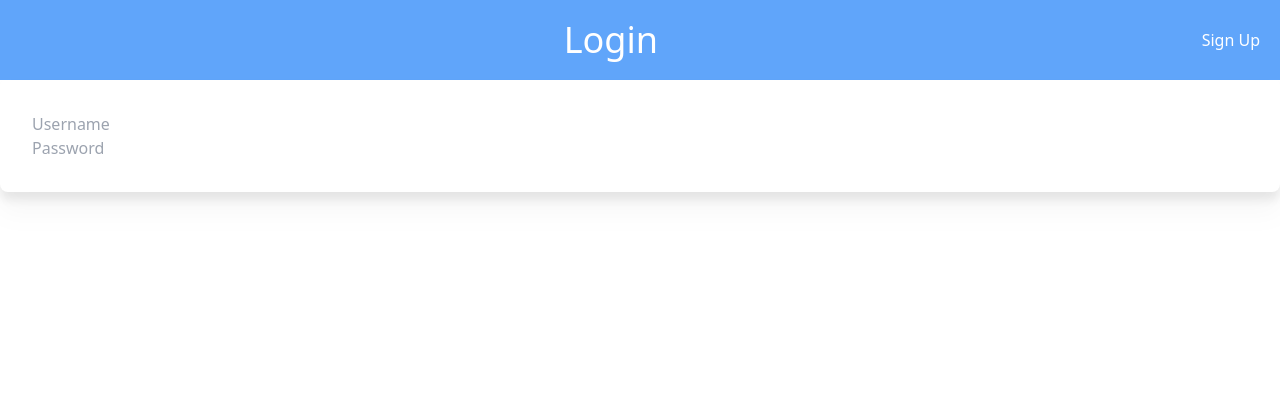
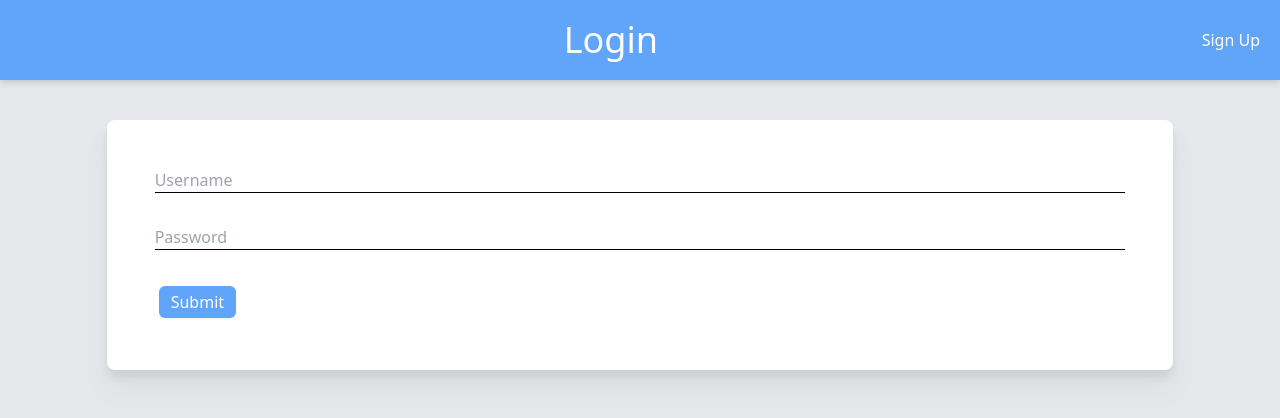
Before and after one commit to nicholasr74/TODO-App, a React (Create React App) app: page /login in a window 1280 px wide. Shown: the top 418 px of the page. Built offline with nearby package versions, Linux system fonts and the light colour scheme.

Commit message:
login successful

```diff
--- a/src/index.css
+++ b/src/index.css
@@ -10,22 +10,10 @@ body {
     sans-serif;
   -webkit-font-smoothing: antialiased;
   -moz-osx-font-smoothing: grayscale;
+  background-color: gainsboro;
 }
 
 code {
   font-family: source-code-pro, Menlo, Monaco, Consolas, 'Courier New',
     monospace;
 }
-
-
-input{
-  /* className="border-b border-gray-500 focus:border-indigo-500 focus:outline-none" */
-  border-bottom: solid black 1px;
-
-}
-
-label{
-  display: flex;
-  flex-direction: column;
-  align-items: start;
-}
--- a/src/pages/Login.css
+++ b/src/pages/Login.css
@@ -1,3 +1,20 @@
 @tailwind base;
 @tailwind components;
 @tailwind utilities;
+
+
+input{
+    /* className="border-b border-gray-500 focus:border-indigo-500 focus:outline-none" */
+    border-bottom: solid black 1px;
+    width: 100%;
+
+  }
+
+
+label{
+    display: flex;
+    flex-direction: column;
+    align-items: start;
+    padding: 1em;
+    width: 100%;
+}
--- a/src/pages/Login.js
+++ b/src/pages/Login.js
@@ -1,32 +1,89 @@
 import React from 'react';
 import './Login.css'
+import { useState } from 'react';
 // import ReactDOM from 'react-dom/client';
 
 
 
 
 function Login(){
+    const [username, setUsername] = useState("");
+    const [password, setPassword] = useState("");
+    const [accessToken, setAccesToken] = useState("");
+
+    const handleUsernameChange = (e) => {
+        setUsername(e.target.value);
+    };
+
+    const handlePasswordChange = (e) => {
+        setPassword(e.target.value);
+    };
+
+    const handleLogin = async (e) => {
+        e.preventDefault();
+
+        let credentials = {
+            username: username,
+            password: password,
+        };
+
+        console.log(JSON.stringify(credentials))
+
+        try{
+            const response = await fetch('https://todo-api-is14.onrender.com/login', {
+                method: "POST",
+                headers: {'Content-type': 'application/json'},
+                body: JSON.stringify(credentials),
+            });
+
+            console.log(response);
+
+            if(!response.ok){
+                throw new Error("Invalid Credentials");
+            }
+
+
+            const result = await response.json();
+            console.log(result);
+
+        }catch (error){
+
+            console.error("Error making POST request: ", error);
+
+        }
+
+        };
+
+
+
+
 
     return(
         <>
 
-            <div className = "container m-auto bg-white rounded-lg drop-shadow-xl p-8 size-50">
+            <div className = "container my-10 m-auto w-5/6  bg-white rounded-lg drop-shadow-xl p-8 size-50">
                 <form className = "flex flex-col items-start ">
                     <label>
-                    <input
-                    type = "text"
-                    className = "focus: outline-none"
-                    placeholder='Username'
-                    ></input>
+                        <input
+                            type = "text"
+                            className = "focus: outline-none"
+                            placeholder='Username'
+                            value = {username}
+                            onChange = {handleUsernameChange}
+                        ></input>
                     </label>
                     <label>
 
                         <input
-                            type = "text"
+                            type = "password"
                             className = "focus: outline-none"
                             placeholder='Password'
+                            value = {password}
+                            onChange = {handlePasswordChange}
                         ></input>
                     </label>
+
+                    <button className = "bg-blue-400 rounded-md drop-shadow-sm text-white m-5 px-3 py-1" onClick = {handleLogin}>Submit</button>
                 </form>
 
 
--- a/src/pages/LoginPage.js
+++ b/src/pages/LoginPage.js
@@ -8,7 +8,8 @@ function LoginPage(){
 
     return(
         <>
-            <div className = "flex flex-1 p-5 bg-blue-400 items-center justify-center text-white">
+        <div className = "h-screen bg-gray-200">
+            <div className = "flex flex-1 p-5 bg-blue-400 items-center justify-center text-white drop-shadow-md">
                 <p className = "flex flex-1 justify-center text-4xl">Login</p>
 
                 <NavLink to = "/signup" as = "button" className = "flex flex-10 bg-blue  rounded text-l">
@@ -16,6 +17,7 @@ function LoginPage(){
                 </NavLink>
                 </div>
             <Login/>
+            </div>
         </>
     )
 }
```
